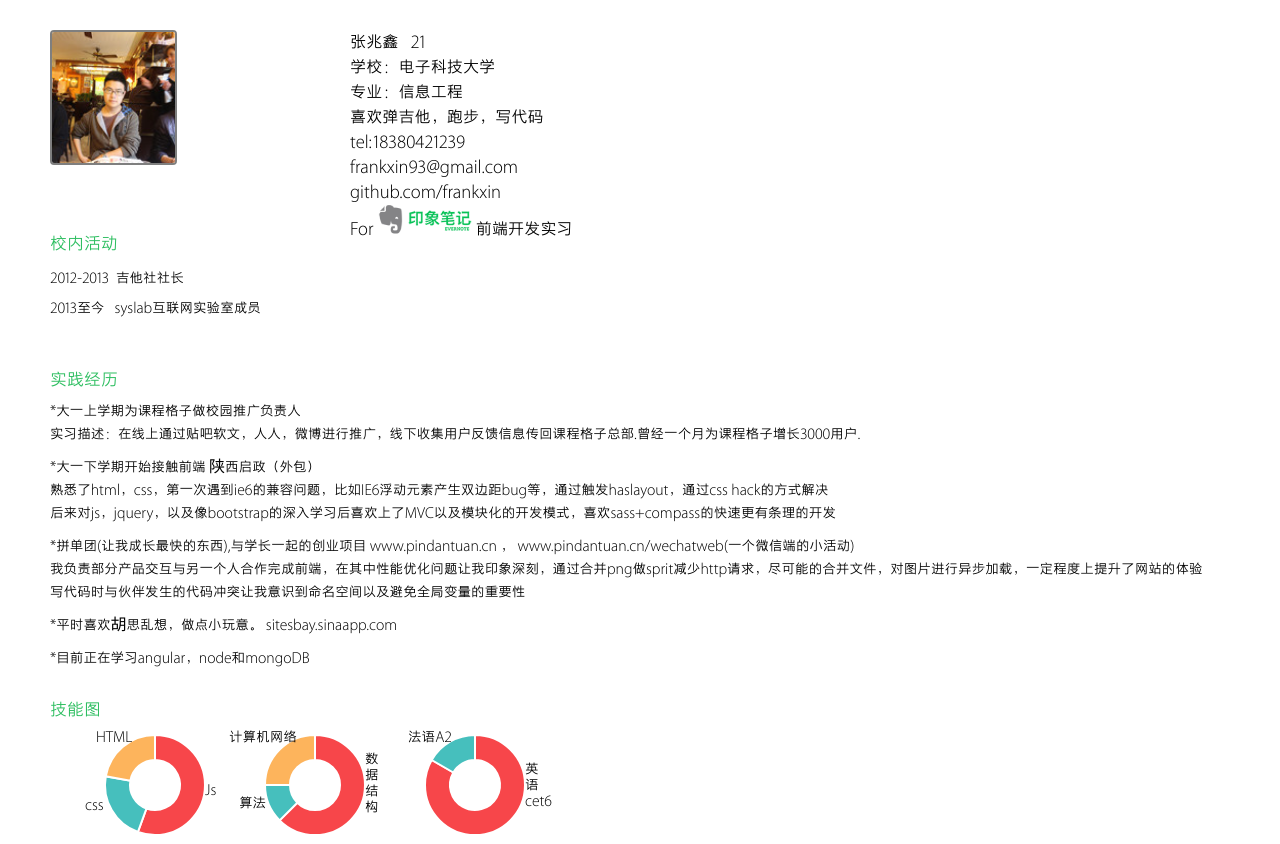
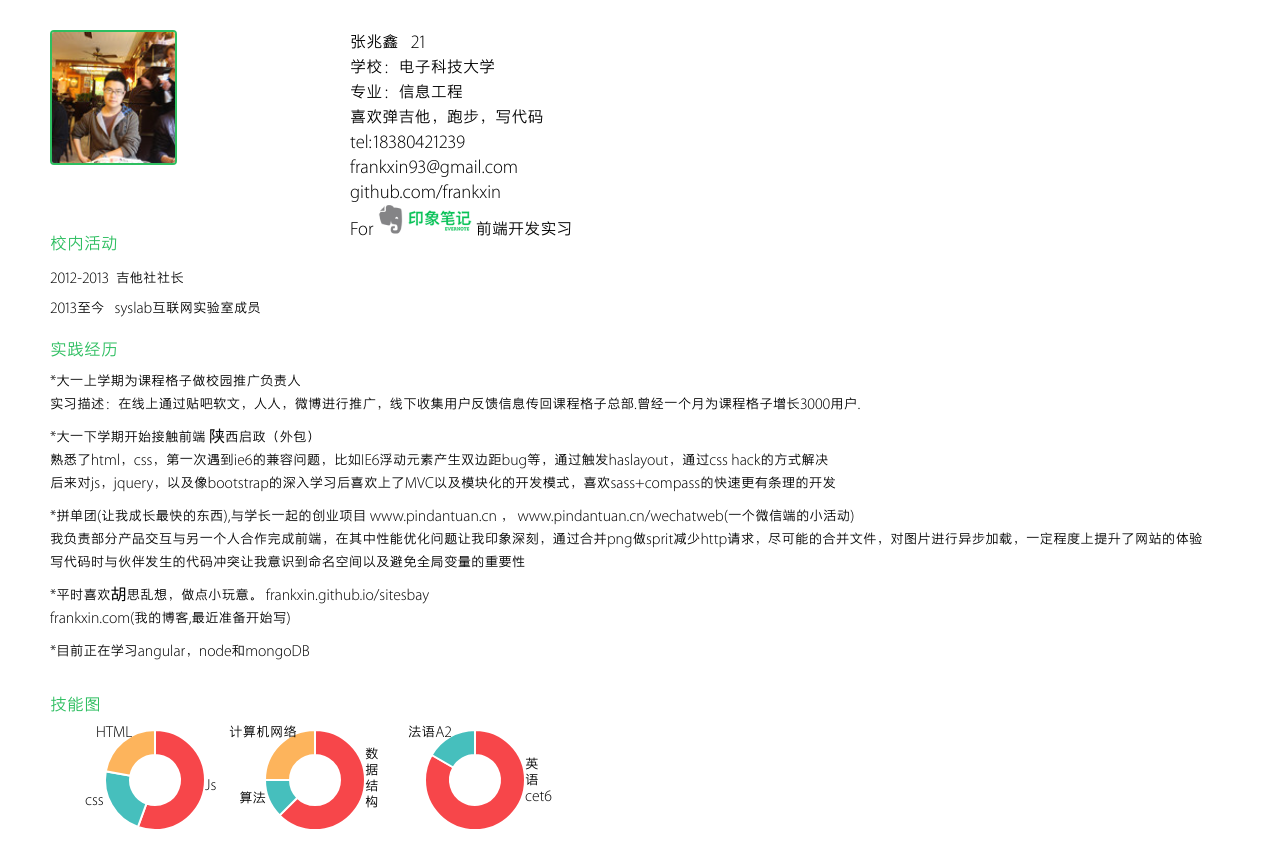
Before and after one commit to frankxin/myResume, a website: page main.html in a window 1280 px wide. Drawn offline with Linux system fonts and the light colour scheme.

Commit message:
简历内容完整2014-11-4

```diff
--- a/js/main.js
+++ b/js/main.js
@@ -31,4 +31,66 @@
 
 	};
 	myDonatChart.Doughnut(data,options);
-})()
+})();
+
+
+
+(function() {
+	var ctx2 = $("#myChart2").get(0).getContext("2d");
+	var myDonatChart2 = new Chart(ctx2);
+
+
+	var data = [
+		    {
+		        value: 250,
+		        color:"#F7464A",
+		        highlight: "#FF5A5E",
+		        label: "Red"
+		    },
+		    {
+		        value: 50,
+		        color: "#46BFBD",
+		        highlight: "#5AD3D1",
+		        label: "Green"
+		    },
+		    {
+		        value: 100,
+		        color: "#FDB45C",
+		        highlight: "#FFC870",
+		        label: "Yellow"
+		    }
+	];
+
+
+	var options = {
+
+	};
+	myDonatChart2.Doughnut(data,options);
+})();
+
+(function() {
+	var ctx3 = $("#myChart3").get(0).getContext("2d");
+	var myDonatChart3 = new Chart(ctx3);
+
+
+	var data = [
+		    {
+		        value: 250,
+		        color:"#F7464A",
+		        highlight: "#FF5A5E",
+		        label: "Red"
+		    },
+		    {
+		        value: 50,
+		        color: "#46BFBD",
+		        highlight: "#5AD3D1",
+		        label: "Green"
+		    }
+	];
+
+
+	var options = {
+
+	};
+	myDonatChart3.Doughnut(data,options);
+})();
--- a/main.html
+++ b/main.html
@@ -55,7 +55,8 @@
 					我负责部分产品交互与另一个人合作完成前端，在其中性能优化问题让我印象深刻，通过合并png做sprit减少http请求，尽可能的合并文件，对图片进行异步加载，一定程度上提升了网站的体验</br>写代码时与伙伴发生的代码冲突让我意识到命名空间以及避免全局变量的重要性
 				</li>
 				<li>
-					*平时喜欢胡思乱想，做点小玩意。 sitesbay.sinaapp.com
+					*平时喜欢胡思乱想，做点小玩意。 frankxin.github.io/sitesbay </br>
+					frankxin.com(我的博客,最近准备开始写) </li>
 				</li>
 				<li>
 					*目前正在学习angular，node和mongoDB
@@ -86,67 +87,5 @@
 		</div>
 	</div>
 	<script type="text/javascript" src="js/main.js"></script>
-	<script type="text/javascript">
-	(function() {
-	var ctx2 = $("#myChart2").get(0).getContext("2d");
-	var myDonatChart2 = new Chart(ctx2);
-
-
-	var data = [
-		    {
-		        value: 250,
-		        color:"#F7464A",
-		        highlight: "#FF5A5E",
-		        label: "Red"
-		    },
-		    {
-		        value: 50,
-		        color: "#46BFBD",
-		        highlight: "#5AD3D1",
-		        label: "Green"
-		    },
-		    {
-		        value: 100,
-		        color: "#FDB45C",
-		        highlight: "#FFC870",
-		        label: "Yellow"
-		    }
-	];
-
-
-	var options = {
-
-	};
-	myDonatChart2.Doughnut(data,options);
-})()
-</script>
-<script type="text/javascript">
-	(function() {
-	var ctx3 = $("#myChart3").get(0).getContext("2d");
-	var myDonatChart3 = new Chart(ctx3);
-
-
-	var data = [
-		    {
-		        value: 250,
-		        color:"#F7464A",
-		        highlight: "#FF5A5E",
-		        label: "Red"
-		    },
-		    {
-		        value: 50,
-		        color: "#46BFBD",
-		        highlight: "#5AD3D1",
-		        label: "Green"
-		    }
-	];
-
-
-	var options = {
-
-	};
-	myDonatChart3.Doughnut(data,options);
-})()
-</script>
 </body>
 </html>
--- a/sass/main.scss
+++ b/sass/main.scss
@@ -8,7 +8,7 @@
 	img{
 		width: 123px;
 		height: 131px;
-		border: 2px solid rgba(0,0,0,0.5);
+		border: 2px solid #2dbe60;
 		border-radius: 4px;
 	}
 	@include inline-block;
@@ -37,7 +37,7 @@
 }
 .do-something{
 	position:relative;
-	top:250px;
+	top:220px;
 	ul{
 		line-height:23px;
 		li{
@@ -47,7 +47,7 @@
 }
 .skill{
 	position:relative;
-	top: 270px;
+	top: 242px;
 	ul{
 		li{
 			position: relative;
```
Also changed, not shown: css/main.css.
